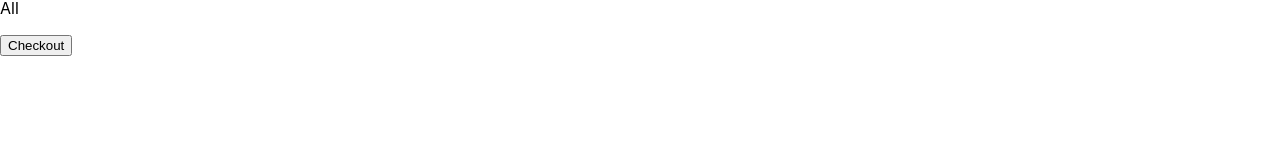
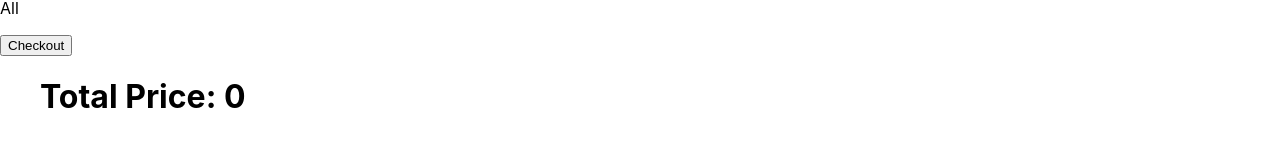
Before and after one commit to brianw921/ecommerce_frontend, a React (Create React App) app: page /cart in a window 1280 px wide. Shown: the part 496-642 px from the top of the page. Built offline with nearby package versions, Linux system fonts and the light colour scheme.

Commit message:
cart adjustment

```diff
--- a/src/App.js
+++ b/src/App.js
@@ -23,11 +23,7 @@ class App extends React.Component {
           <FilterBar history={this.props.history}/>
           <Switch>
               <Route exact path="/" component={MainComponent}/>
-
-
-
               <Route path="/profile" component={UserProfile}/>
-
               <Route path="/signup" component={Signup} />
               <Route path="/login" component={Login} />
               <Route path="/items/:id" component={ProductShowPage}/>
--- a/src/Pages/Cart.js
+++ b/src/Pages/Cart.js
@@ -6,7 +6,6 @@ class Cart extends Component {
 
     submitOrder = (e) => {
         e.preventDefault()
-        // console.log("BRIAN", this.props.cart)
         this.props.submitOrder(this.props.cart)
     }
 
@@ -17,9 +16,17 @@ class Cart extends Component {
 
     }
     render() {
-
+        console.log(this.props)
         const { cart } = this.props
 
+        const cartPrice = () => {
+            let totalPrice = 0
+            cart.forEach((cartItem) => {
+                debugger
+                totalPrice += cartItem.item.original_price
+            })
+            return totalPrice
+        }
         return (
             <div>
                 <button onClick={this.submitOrder}>Checkout</button>
@@ -29,6 +36,9 @@ class Cart extends Component {
                         return <li>{cartItem.item.product_full_name} USD {cartItem.item.original_price}
                          <button onClick={() => this.removeFromCart(cartItem)}>Remove from Cart</button></li>
                     })}
+                    <div>
+                        <h1>Total Price: <span>{cartPrice()}</span></h1>
+                    </div>
                 </ol>
 
             </div>
--- a/src/Pages/FilterBar.js
+++ b/src/Pages/FilterBar.js
@@ -4,7 +4,6 @@ import Category from './Category'
 
 export default class FilterBar extends Component {
     render() {
-        console.log("filterBar" ,this.props)
         return (
             <div id="filter-bar">
                 <Category history={this.props.history}/>
--- a/src/Pages/NavBar.js
+++ b/src/Pages/NavBar.js
@@ -7,16 +7,13 @@ class NavBar extends Component {
 
     handleLogout = (e) => {
         e.preventDefault()
-
         this.props.logOut()
-
     }
     render() {
 
         const { cart, user } = this.props
 
-        console.log(user)
-        console.log(cart)
+
 
         return (
             <nav id="nav-bar">
```
